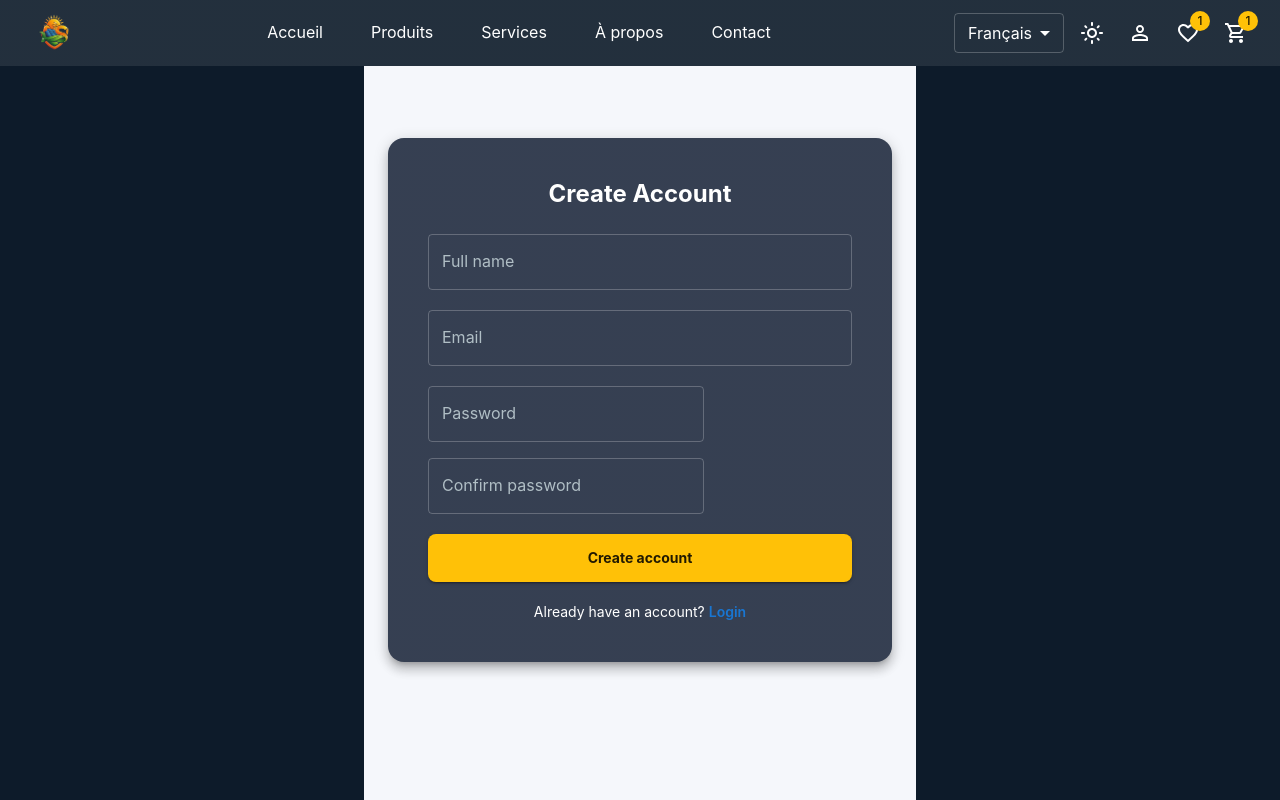
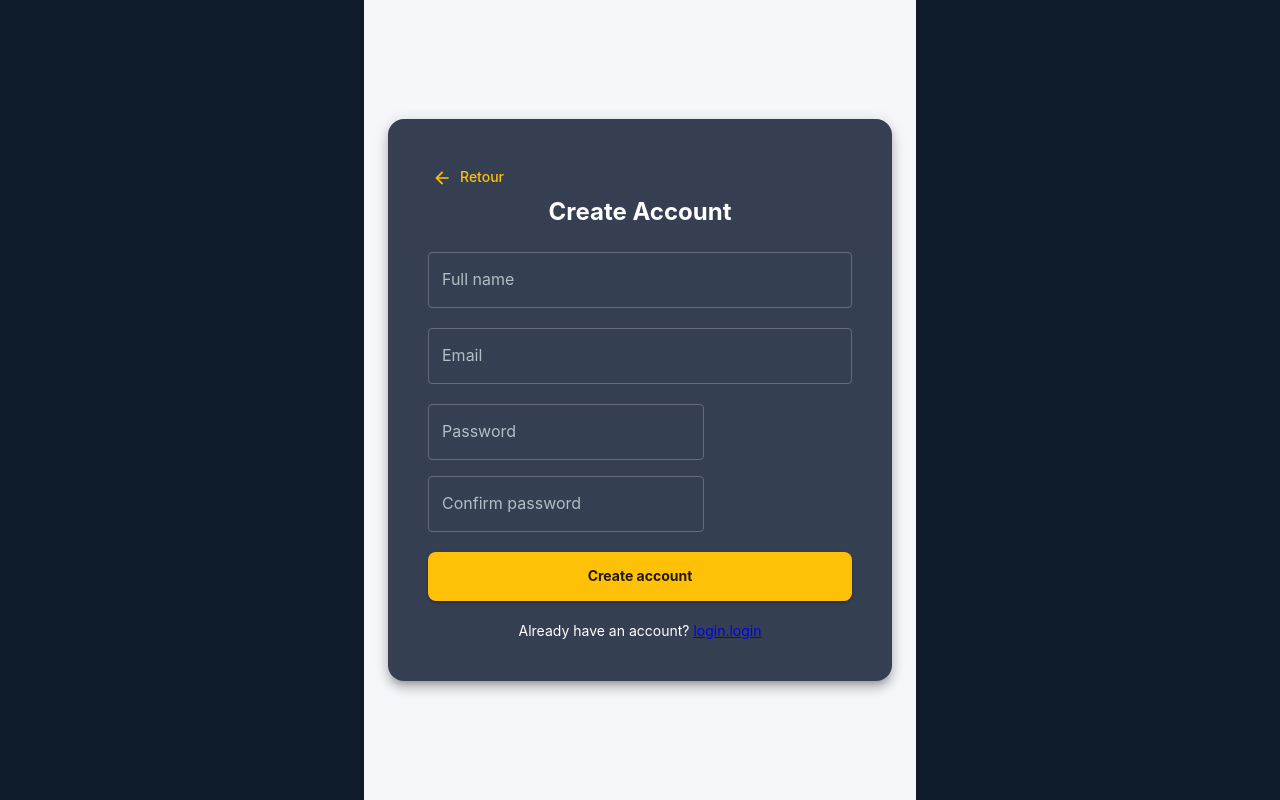
Before and after one commit to abderrahmanetaha7-lgtm/solar_stage, a React (Vite) app: page /register in a window 1280 px wide. Built offline with nearby package versions, Linux system fonts and the light colour scheme; a web font is replaced by a local one.

Commit message:
Improve UI in some components

```diff
--- /dev/null
+++ b/src/components/layout/AuthLayout.jsx
@@ -0,0 +1,17 @@
+import { Box } from "@mui/material";
+import { Outlet } from "react-router-dom";
+
+export default function AuthLayout() {
+  return (
+    <Box
+      sx={{
+        minHeight: "100vh",
+        display: "flex",
+        alignItems: "center",
+        justifyContent: "center",
+      }}
+    >
+      <Outlet />
+    </Box>
+  );
+}
--- a/src/components/layout/Navbar.jsx
+++ b/src/components/layout/Navbar.jsx
@@ -34,7 +34,6 @@ import { useTranslation } from "react-i18next";
 
 // Language Switcher (clean)
 const LanguageSwitcher = ({ i18n }) => {
-  const { t } = useTranslation();
 
   const handleChange = (e) => {
     i18n.changeLanguage(e.target.value);
@@ -47,8 +46,8 @@ const LanguageSwitcher = ({ i18n }) => {
         onChange={handleChange}
         sx={{ minWidth: 80 }}
       >
-        <MenuItem value="fr">{t("nav.fr")}</MenuItem>
-        <MenuItem value="ar">{t("nav.ar")}</MenuItem>
+        <MenuItem value="fr">Français</MenuItem>
+        <MenuItem value="ar">العربية</MenuItem>
       </Select>
     </FormControl>
   );
--- a/src/locales/ar/translation.json
+++ b/src/locales/ar/translation.json
@@ -225,6 +225,7 @@
   },
 
   "signup": {
+    "common-back":"رجوع",
     "title": "إنشاء حساب",
     "full_name": "الاسم الكامل",
     "email": "البريد الإلكتروني",
--- a/src/locales/fr/translation.json
+++ b/src/locales/fr/translation.json
@@ -230,6 +230,7 @@
   },
 
   "signup": {
+    "common-back":"Retour",
     "title": "Create Account",
     "full_name": "Full name",
     "email": "Email",
--- a/src/pages/Login.jsx
+++ b/src/pages/Login.jsx
@@ -14,9 +14,15 @@ import {
 } from "@mui/material";
 import { Visibility, VisibilityOff } from "@mui/icons-material";
 import { useTranslation } from "react-i18next";
+import { Link, Link as RouterLink } from "react-router-dom";
+import { useNavigate } from "react-router-dom";
+
+import ArrowBackIcon from "@mui/icons-material/ArrowBack";
+import ArrowForwardIcon from "@mui/icons-material/ArrowForward";
 
 export default function Login() {
-  const { t } = useTranslation();
+  const { t, i18n } = useTranslation();
+  const Navigate = useNavigate();
   const [showPassword, setShowPassword] = useState(false);
 
   const [form, setForm] = useState({
@@ -56,17 +62,25 @@ export default function Login() {
           }}
         >
           {/* HEADER */}
-          <Box sx={{ textAlign: "center", mb: { xs: 3, sm: 4 } }}>
+          <Button
+            sx={{ textTransform: "none" }}
+            startIcon={
+              i18n.language === "ar" ? <ArrowForwardIcon /> : <ArrowBackIcon />
+            }
+            onClick={() => Navigate(-1)}
+          >
+            {t("signup.common-back")}
+          </Button>
           <Typography
             variant="h4"
             sx={{
+              textAlign: "center",
               fontWeight: "bold",
               fontSize: { xs: "1.8rem", sm: "2.2rem" },
             }}
           >
             {t("login.login_title")}
           </Typography>
-          </Box>
 
           {/* FORM */}
           <Stack spacing={2.5}>
@@ -96,7 +110,9 @@ export default function Login() {
                   mb: 1,
                 }}
               >
-                <Typography fontWeight={500}>{t("login.password_label")}</Typography>
+                <Typography fontWeight={500}>
+                  {t("login.password_label")}
+                </Typography>
 
                 <Typography
                   variant="body2"
@@ -159,16 +175,11 @@ export default function Login() {
             {/* SIGN UP */}
             <Box sx={{ mt: 1, textAlign: "center" }}>
               <Typography variant="body2">
-                {t("login.no_account")}{"  "}
-                <span
-                  style={{
-                    color: "#1976d2",
-                    fontWeight: 600,
-                    cursor: "pointer",
-                  }}
-                >
+                {t("login.no_account")}
+                {"  "}
+                <Link component={RouterLink} to="/register">
                   {t("login.signup")}
-                </span>
+                </Link>
               </Typography>
             </Box>
           </Stack>
--- a/src/pages/SignUp.jsx
+++ b/src/pages/SignUp.jsx
@@ -14,9 +14,17 @@ import {
 } from "@mui/material";
 import { Visibility, VisibilityOff } from "@mui/icons-material";
 import { useTranslation } from "react-i18next";
+import { Link, Link as RouterLink } from "react-router-dom";
+
+import { useNavigate } from "react-router-dom";
+
+import ArrowBackIcon from "@mui/icons-material/ArrowBack";
+import ArrowForwardIcon from "@mui/icons-material/ArrowForward";
 
 export default function SignUp() {
-  const { t } = useTranslation();
+  const { t, i18n } = useTranslation();
+
+  const navigate = useNavigate();
 
   const [showPassword, setShowPassword] = useState(false);
 
@@ -58,6 +66,15 @@ export default function SignUp() {
             borderRadius: 4,
           }}
         >
+          <Button
+            sx={{ textTransform: "none" }}
+            startIcon={
+              i18n.language === "ar" ? <ArrowForwardIcon /> : <ArrowBackIcon />
+            }
+            onClick={() => navigate(-1)}
+          >
+            {t("signup.common-back")}
+          </Button>
           {/* TITLE */}
           <Typography
             variant="h5"
@@ -149,15 +166,9 @@ export default function SignUp() {
             <Box sx={{ textAlign: "center" }}>
               <Typography variant="body2">
                 {t("signup.already_account")}{" "}
-                <span
-                  style={{
-                    color: "#1976d2",
-                    fontWeight: 600,
-                    cursor: "pointer",
-                  }}
-                >
-                  {t("signup.login")}
-                </span>
+                <Link component={RouterLink} to="/login">
+                  {t("login.login")}
+                </Link>
               </Typography>
             </Box>
           </Stack>
--- a/src/routes/AppRoutes.jsx
+++ b/src/routes/AppRoutes.jsx
@@ -1,6 +1,8 @@
 import { Route, Routes } from "react-router-dom";
 
 import MainLayout from "../components/layout/MainLayout";
+import AuthLayout from "../components/layout/AuthLayout";
+
 import Home from "../pages/Home";
 import Products from "../pages/Products";
 import Contact from "../pages/Contact";
@@ -12,7 +14,6 @@ import About from "../pages/About";
 import ScrollToTop from "../components/ScrollToTop";
 
 export default function AppRoutes() {
-
   return (
     <>
       <ScrollToTop />
@@ -25,6 +26,10 @@ export default function AppRoutes() {
           <Route path="/services" element={<Services />} />
           <Route path="/about" element={<About />} />
           <Route path="/contact" element={<Contact />} />
+        </Route>
+      </Routes>
+      <Routes>
+        <Route element={<AuthLayout />}>
           <Route path="/register" element={<SignUp />} />
           <Route path="/login" element={<Login />} />
         </Route>
```
Lines whose indentation alone changed are shown as unchanged.
